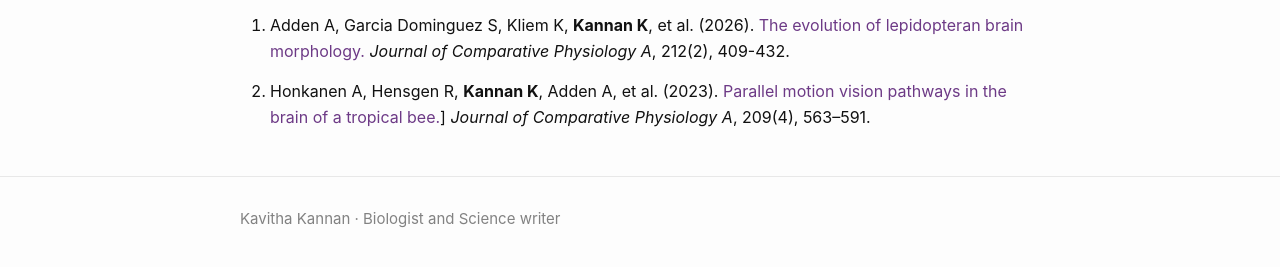
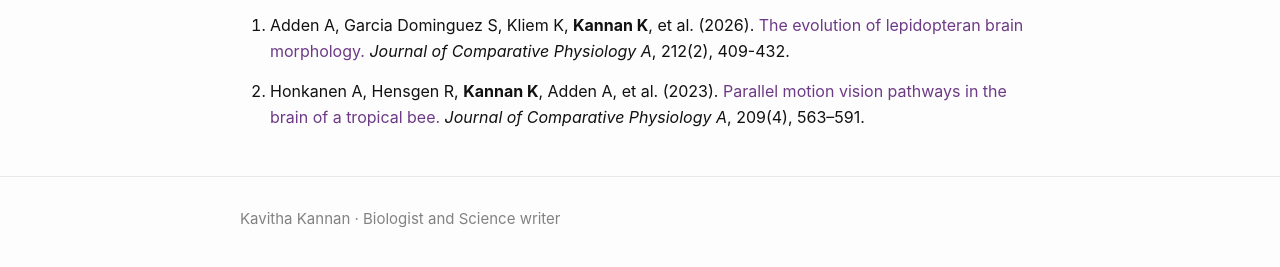
Before and after one commit to buzzingkavs/buzzingkavs.github.io, a Jekyll site: the page built from publications.markdown, in a window 1280 px wide. Shown: the part 511-778 px from the top of the page. Built offline with Jekyll 4.4.1, drawn with Linux system fonts in a browser that asks for light colours.

```diff
--- a/publications.markdown
+++ b/publications.markdown
@@ -15,4 +15,4 @@ My research examines honeybee behaviour and neurobiology, alongside comparative
 
 3. Adden A, Garcia Dominguez S, Kliem K, **Kannan K**, et al. (2026). [The evolution of lepidopteran brain morphology.](https://doi.org/10.1007/s00359-025-01787-w) *Journal of Comparative Physiology A*, 212(2), 409-432.
 
-4. Honkanen A, Hensgen R, **Kannan K**, Adden A, et al. (2023). [Parallel motion vision pathways in the brain of a tropical bee.](https://doi.org/10.1007/s00359-023-01625-x)] *Journal of Comparative Physiology A*, 209(4), 563–591.
+4. Honkanen A, Hensgen R, **Kannan K**, Adden A, et al. (2023). [Parallel motion vision pathways in the brain of a tropical bee.](https://doi.org/10.1007/s00359-023-01625-x) *Journal of Comparative Physiology A*, 209(4), 563–591.
```
